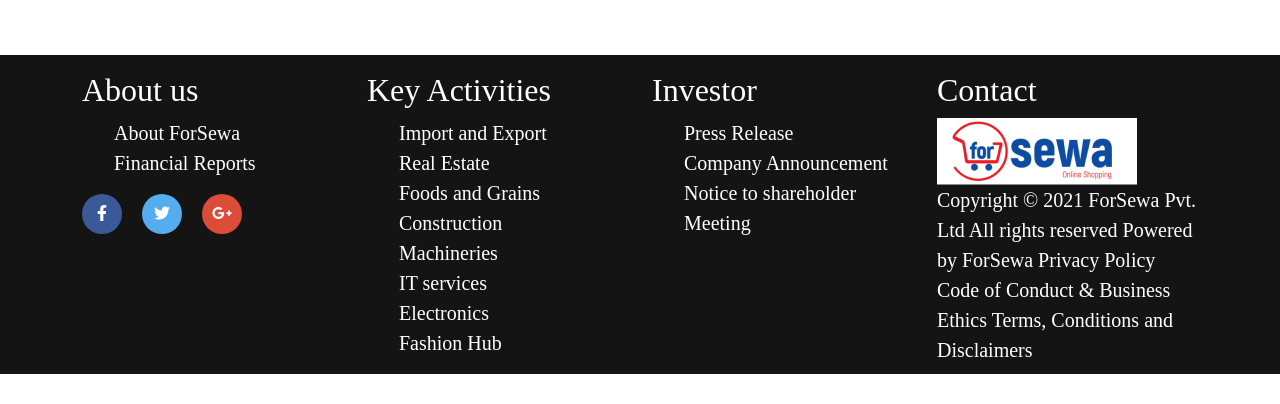
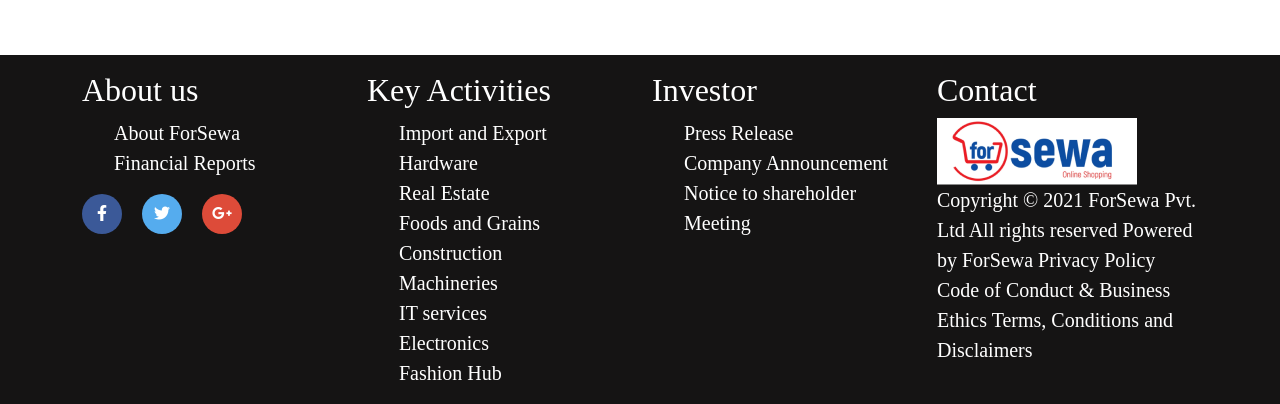
Before and after one commit to Birajramtel/for_sewa, a PHP site: page /about.php in a window 1280 px wide. Shown: the part 1932-2336 px from the top of the page. Before the commit the page ends 2306 px from the top, so only its background shows below. Run offline with PHP 8.4, Linux system fonts and the light colour scheme; some libraries are stand-ins or nearby versions; some web fonts are replaced.

Commit message:
Changes made in About us page

```diff
--- a/about.php
+++ b/about.php
@@ -170,7 +170,8 @@
                   <h2 class="text-white">Key Activities</h2>
                   <ul style="list-style-type:none;">
                       <li><a class="footer_link" href="#">Import and Export</a></li>
-                      <li><a class="footer_link" href="package.php">Real Estate</a></li>
+                      <li><a class="footer_link" href="#">Hardware</a></li>
+                      <li><a class="footer_link" href="#">Real Estate</a></li>
                       <li><a class="footer_link" href="#">Foods and Grains</a></li>
                       <li><a class="footer_link" href="#">Construction</a></li>
                       <li><a class="footer_link" href="#">Machineries</a></li>
```
